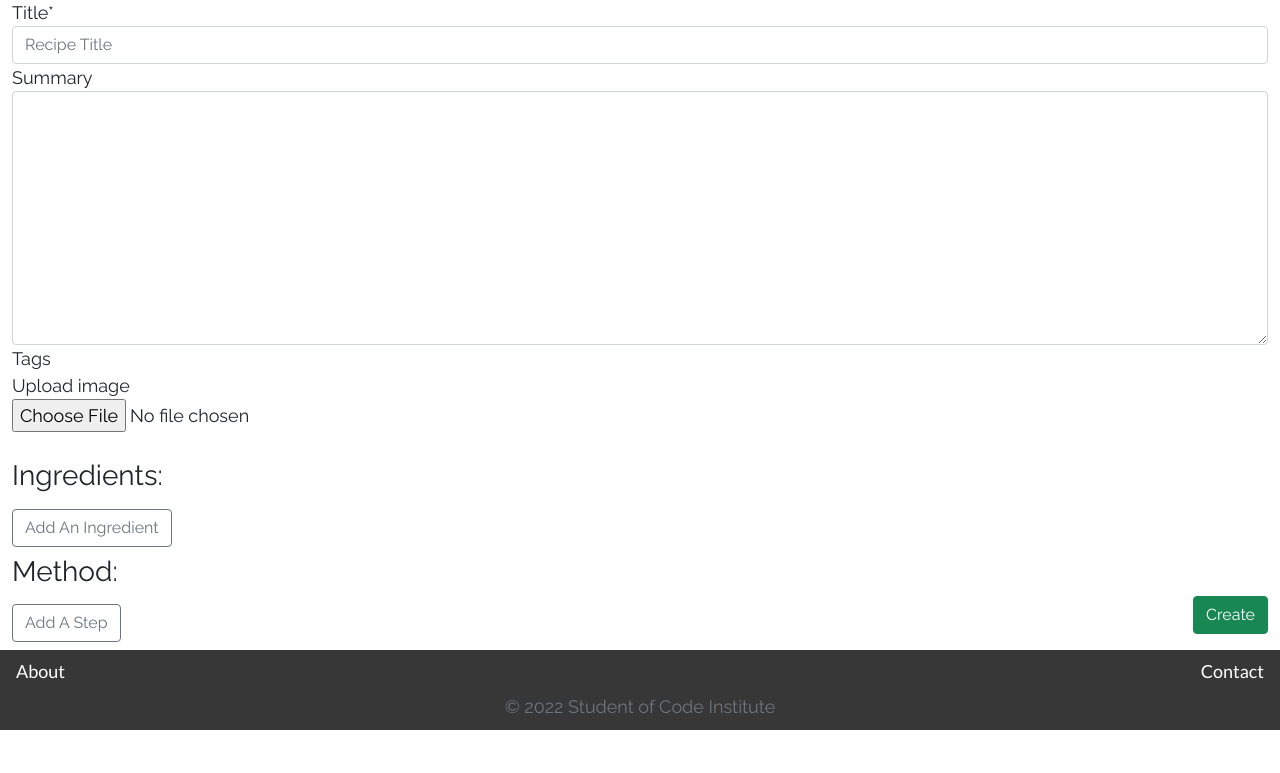
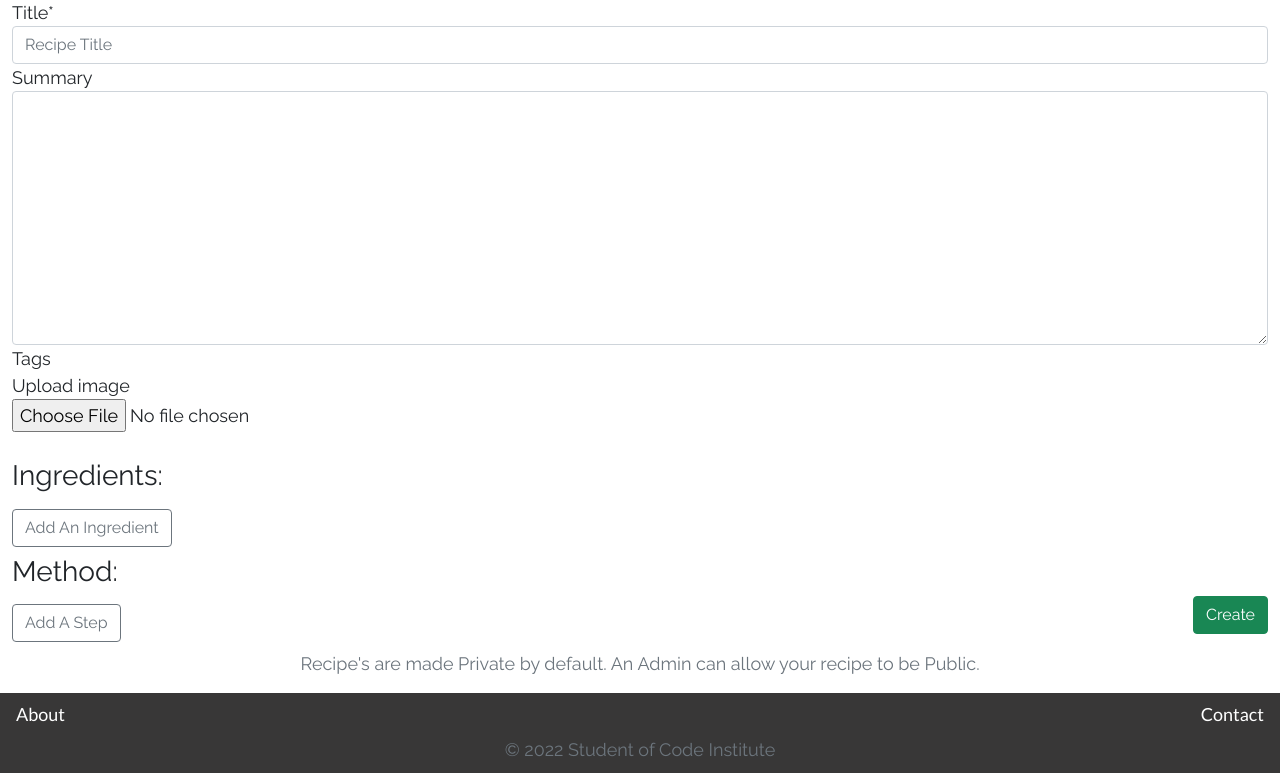
Before and after one commit to mountaincharlie/cook-ebook, a Django app: page /create-recipe/ in a window 1280 px wide. Shown: the part 132-905 px from the top of the page. Before the commit the page ends 862 px from the top, so only its background shows below. Run offline with Django 3.2, Linux system fonts and the light colour scheme; data that the repository does not hold is empty; some libraries are stand-ins or nearby versions.

Commit message:
feat: add explanatory paragraph at the end of the create and edit pages

```diff
--- a/templates/create_recipe.html
+++ b/templates/create_recipe.html
@@ -61,6 +61,12 @@
             </form>
         </div>
     </div>
+
+    <div class="row">
+        <div class="col-12 text-center text-muted">
+            <p>Recipe's are made Private by default. An Admin can allow your recipe to be Public.</p>
+        </div>
+    </div>
 </div>
 
 <!-- JS for adding/deleting Ingredent items and Method steps -->
--- a/templates/edit_recipe.html
+++ b/templates/edit_recipe.html
@@ -64,6 +64,12 @@
         </div>
     </div>
 
+    <div class="row">
+        <div class="col-12 text-center text-muted">
+            <p>Recipe's are made Private by default. An Admin can allow your recipe to be Public.</p>
+        </div>
+    </div>
+
     <!-- hidden div for checking existing tags -->
     {% if recipe.tags.all %}
     {% for tag in recipe.tags.all %}
```
